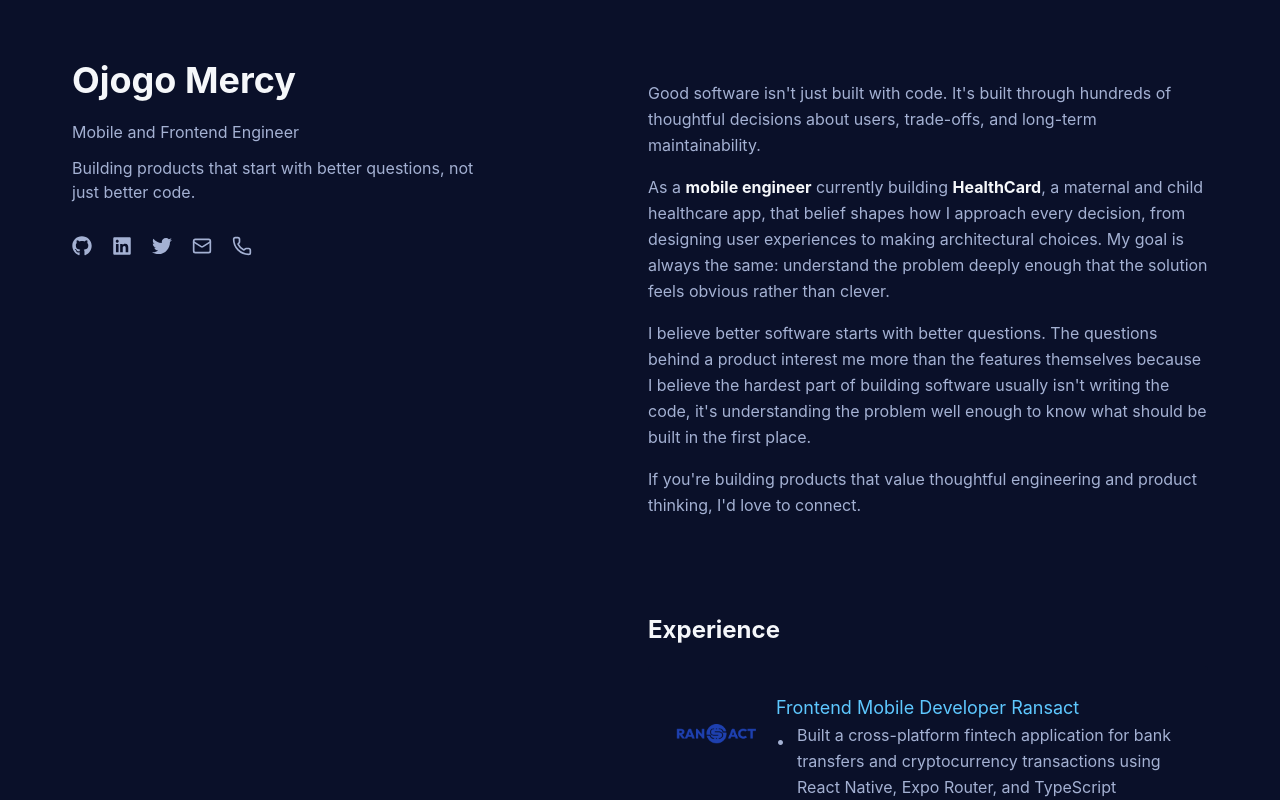
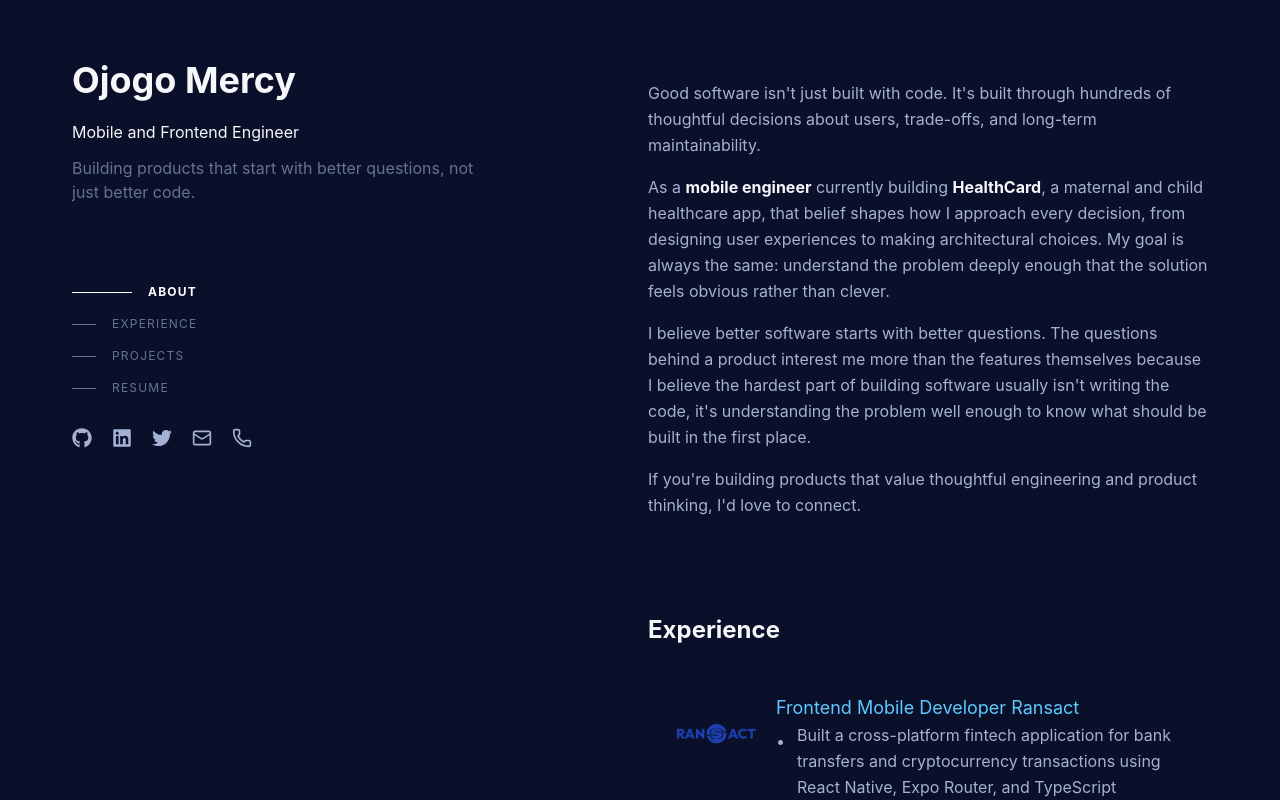
Before and after one commit to OjogoMercy/Portfolio, a React (Vite) app: page / in a window 1280 px wide. Shown: the top 800 px of the page. Built offline with nearby package versions, Linux system fonts and the light colour scheme.

Commit message:
feat: add SideNav component for improved navigation; update styles in App.css and App.tsx

```diff
--- a/src/App.css
+++ b/src/App.css
@@ -1,14 +1,15 @@
 @import "tailwindcss";
 
 @theme {
-  --color-page-bg: #0A1029;
-  --color-sidebar-bg: #11193D;
+  --color-page-bg: #0a1029;
+  --color-sidebar-bg: #11193d;
 
   --color-accent: #5ec8ff;
   --color-accent-dark: #0b3d5c;
 
   --color-text-primary: #f5f7fa;
-  --color-text-secondary: #A4B1D3;
+  --color-text-secondary: #a4b1d3;
+  --color-text-muted: #64748b;
 
   --color-border: #31448f;
 }
--- a/src/App.tsx
+++ b/src/App.tsx
@@ -4,6 +4,7 @@ import { FaGithub, FaLinkedin, FaTwitter } from "react-icons/fa";
 import { experience, Projects } from "./components/Database";
 import ExperienceCard from "./components/ExperienceCard";
 import ProjectCard from "./components/ProjectCard";
+import SideNav from "./components/SideNav";
 function App() {
   return (
     <div className="flex  flex-col md:flex-row min-h-screen bg-page-bg">
@@ -11,13 +12,16 @@ function App() {
         <h1 className="text-4xl sm:text-3xl md:text-4xl text-text-primary font-bold mt-5 mb-5">
           Ojogo Mercy
         </h1>
-        <h2 className="text-text-secondary text-2xl sm:text-base mt-3 mb-3">
+        <h2 className="text-text-primary text-2xl sm:text-base mt-3 mb-3">
           Mobile and Frontend Engineer
         </h2>
-        <h2 className="text-text-secondary text-sm sm:text-base">
+        <h2 className="text-text-muted text-sm sm:text-base">
           Building products that start with better questions, not just better
           code.
         </h2>
+        <div className="mt-20">
+          <SideNav />
+        </div>
 
         <div className="flex gap-5 mt-8">
           <a
@@ -50,7 +54,7 @@ function App() {
         </div>
       </aside>
       <main className="w-full md:w-2/4 p-6 sm:p-10 mx-auto text-text-secondary text-sm sm:text-base  leading-relaxed ">
-        <section id="summary" className="mt-10 sm:mb-24">
+        <section id="about" className="mt-10 sm:mb-24">
           <h3 className=" text-text-secondary mb-4">
             Good software isn't just built with code. It's built through
             hundreds of thoughtful decisions about users, trade-offs, and
--- /dev/null
+++ b/src/components/SideNav.tsx
@@ -0,0 +1,82 @@
+import { useEffect, useState } from "react";
+
+const navItems = [
+  { label: "ABOUT", id: "about" },
+  { label: "EXPERIENCE", id: "experience" },
+  { label: "PROJECTS", id: "projects" },
+  {
+    label: "RESUME",
+    id: "resume",
+    href: "https://drive.google.com/file/d/1qBH7Mi7MJWxKIc2gYP5_fSnm07VSaYMz/view?usp=drive_link",
+  },
+];
+
+export default function SideNav() {
+  const [active, setActive] = useState("about");
+
+  useEffect(() => {
+    const observer = new IntersectionObserver(
+      (entries) => {
+        const visible = entries
+          .filter((e) => e.isIntersecting)
+          .sort((a, b) => a.boundingClientRect.top - b.boundingClientRect.top);
+
+        if (visible.length > 0) {
+          setActive(visible[0].target.id);
+        }
+      },
+      {
+        rootMargin: "-20% 0px -70% 0px",
+        threshold: 0,
+      },
+    );
+
+    navItems
+      .filter((item) => !item.href)
+      .forEach(({ id }) => {
+        const el = document.getElementById(id);
+        if (el) observer.observe(el);
+      });
+
+    return () => observer.disconnect();
+  }, []);
+
+  const scrollTo = (id: string, href?: string) => {
+    if (href) {
+      window.open(href, "_blank");
+      return;
+    }
+    document.getElementById(id)?.scrollIntoView({ behavior: "smooth" });
+  };
+  return (
+    <nav className="flex flex-col gap-4">
+      {navItems.map(({ label, id, href }) => {
+        const isActive = active === id;
+        return (
+          <button
+            key={id}
+            onClick={() => scrollTo(id, href)}
+            className="flex items-center gap-4 group text-left"
+          >
+            <span
+              className={`h-px transition-all duration-300 ${
+                isActive
+                  ? "w-15 bg-white"
+                  : "w-6 bg-text-muted group-hover:w-10 group-hover:bg-text-primary"
+              }`}
+            />
+            <span
+              className={`text-xs tracking-widest transition-colors duration-300 ${
+                isActive
+                  ? "text-white font-bold"
+                  : "text-text-muted group-hover:text-text-primary"
+              }`}
+            >
+              {label}
+            </span>
+          </button>
+        );
+      })}
+    </nav>
+  );
+}
```
